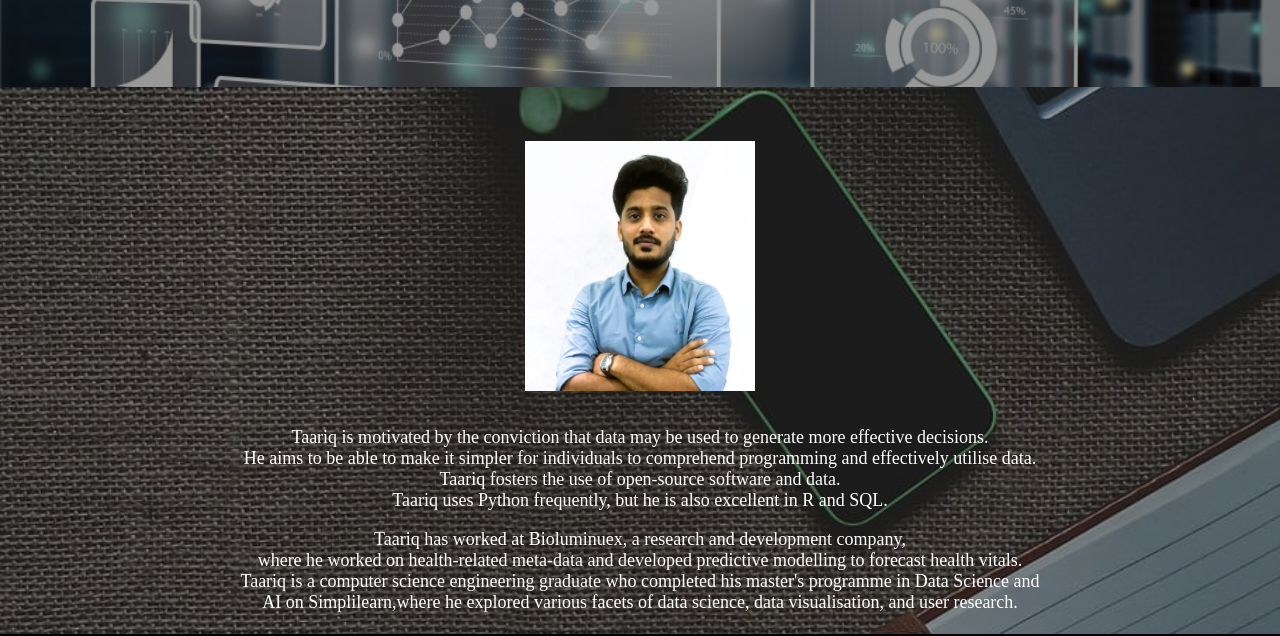
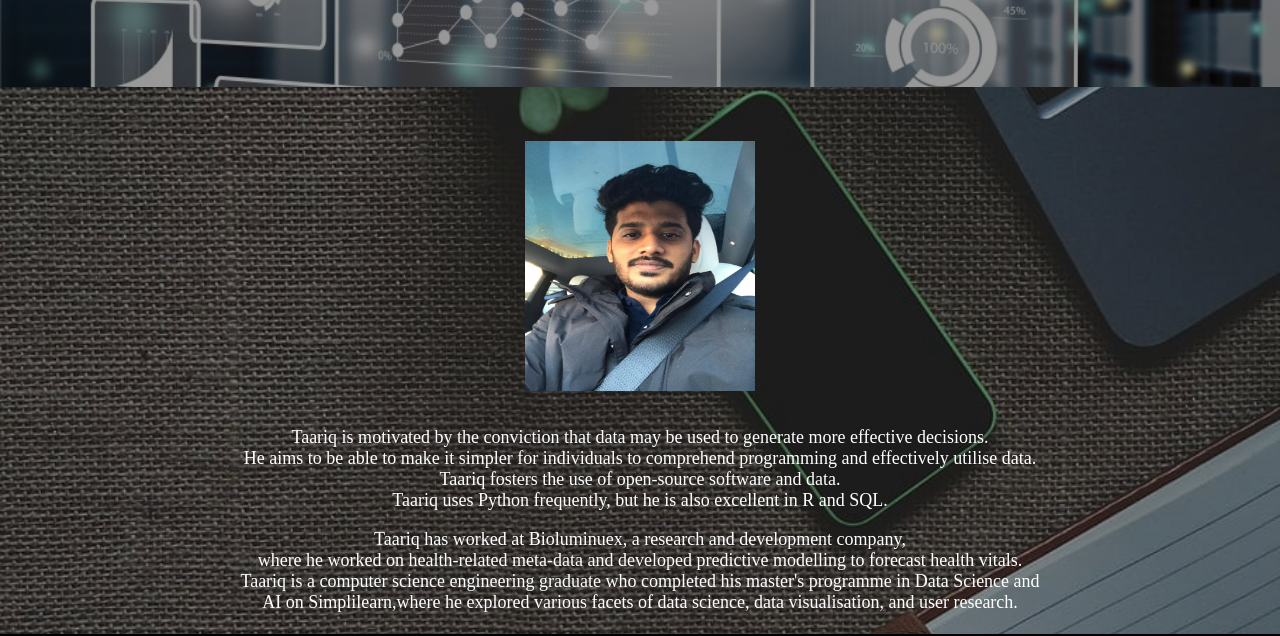
Before and after one commit to Taariq17/Website, a plain HTML site: page index.html in a window 1280 px wide. Shown: the part 204-840 px from the top of the page. Drawn offline with Linux system fonts and the light colour scheme; a web font is replaced by a local one.

Commit message:
Modified Index Html File

```diff
--- a/index.html
+++ b/index.html
@@ -46,7 +46,7 @@
        <br>
        <br>
        <br>
-       <img src="img/DP5.jpeg" alt="no image" class="abtimg">
+       <img src="img/pro.jpg" alt="no image" class="abtimg">
        <br>
        <br>
        <p>Taariq is motivated by the conviction that data may be used to generate more effective decisions.
```
Also changed, not shown: img/pro.jpg (added).
